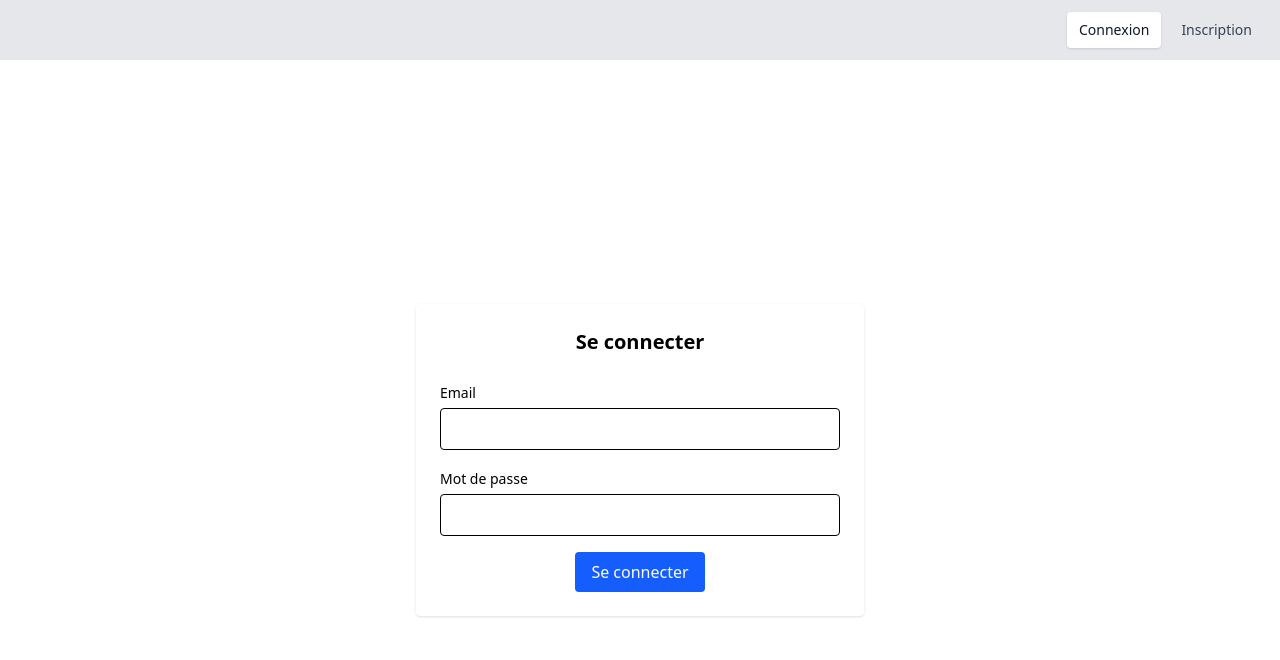
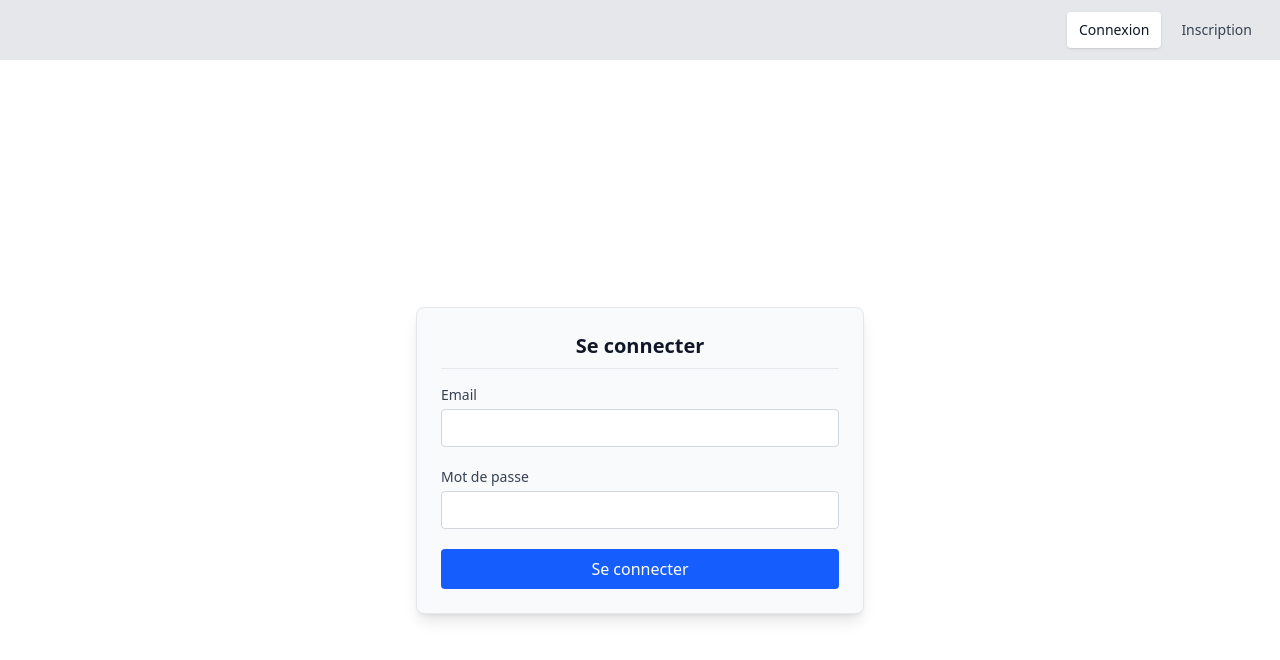
Before and after one commit to PaulDelamare/Task-Manager, a React (Vite) app: page /login in a window 1280 px wide. Shown: the top 660 px of the page. Built offline with nearby package versions, Linux system fonts and the light colour scheme; no server answers.

Commit message:
Amélioration des composants de formulaire : ajout de la gestion des erreurs et mise à jour du style des éléments d'entrée.

```diff
--- a/src/components/form/Form.tsx
+++ b/src/components/form/Form.tsx
@@ -1,24 +1,43 @@
 import React, { useEffect } from 'react';
 import { toast } from 'react-toastify';
 
-const Form = ({ children, serverError, handleSubmit, onSubmit }: { children: React.ReactNode, serverError: string | null, handleSubmit: any, onSubmit: any }) => {
-
+const Form = ({
+    children,
+    serverError,
+    handleSubmit,
+    onSubmit,
+    title = 'Se connecter'
+}: {
+    children: React.ReactNode;
+    serverError: string | null;
+    handleSubmit: any;
+    onSubmit: any;
+    title?: string;
+}) => {
     useEffect(() => {
-
         if (serverError) {
             toast.error(serverError);
         }
     }, [serverError]);
 
     return (
-        <form onSubmit={handleSubmit(onSubmit)} className="w-full max-w-md bg-white p-6 rounded shadow flex flex-col gap-2 items-center">
-            <h2 className="text-xl font-bold mb-4">Se connecter</h2>
+        <form
+            onSubmit={handleSubmit(onSubmit)}
+            className="w-full max-w-md bg-gray-50 dark:bg-gray-900 text-gray-900 dark:text-gray-100 p-6 rounded-lg border border-gray-200 dark:border-gray-700 shadow-lg flex flex-col gap-4 items-stretch"
+        >
+            <h2 className="w-full text-xl font-semibold text-center pb-2 border-b border-gray-200 dark:border-gray-700">
+                {title}
+            </h2>
 
-            {children}
+            <div className="w-full flex flex-col gap-3">{children}</div>
 
-            {serverError && <div className="text-red-600 mb-3 text-center">{serverError}*</div>}
+            {serverError && (
+                <div className="text-red-600 text-center text-sm font-medium">
+                    {serverError}*
+                </div>
+            )}
         </form>
-    )
-}
+    );
+};
 
-export default Form
+export default Form;
--- a/src/components/form/Input.tsx
+++ b/src/components/form/Input.tsx
@@ -1,26 +1,41 @@
 import type { FieldError, FieldErrors, UseFormRegister } from 'react-hook-form';
 
-const Input = ({ type, register, errors, name, label }:
-    {
-        type: string,
-        register: UseFormRegister<any>,
-        errors: FieldErrors<any>,
-        name: string,
-        label: string
-    }) => {
-
-    const errorMessage = (errors[name] as FieldError | undefined)?.message;
+const Input = ({
+    type,
+    register,
+    errors,
+    name,
+    label
+}: {
+    type: string;
+    register: UseFormRegister<any>;
+    errors: FieldErrors<any>;
+    name: string;
+    label: string;
+}) => {
+    const fieldError = errors[name] as FieldError | undefined;
+    const hasError = Boolean(fieldError);
+    const errorMessage = fieldError?.message;
 
     return (
-        <div className='w-full'>
+        <div className="w-full">
+            <label className="block mb-2 text-sm font-medium text-gray-700 dark:text-gray-200">
+                <span>{label}</span>
+                <input
+                    type={type}
+                    {...register(name)}
+                    className={`block w-full mt-1 rounded border px-3 py-2 transition focus:outline-none focus:ring-2 focus:ring-indigo-500 dark:focus:ring-indigo-400 ${
+                        hasError
+                            ? 'border-red-500 dark:border-red-400 bg-red-50 dark:bg-red-900/30 text-red-700 dark:text-red-200'
+                            : 'border-gray-300 dark:border-gray-600 bg-white dark:bg-gray-800 text-gray-900 dark:text-gray-100 placeholder-gray-400 dark:placeholder-gray-500'
+                    }`}
+                />
+            </label>
+            {hasError && (
+                <p className="text-sm text-red-600 dark:text-red-400 mt-1">{errorMessage}</p>
+            )}
+        </div>
+    );
+};
 
-            <label className="block mb-2">
-                <span className="text-sm">{label}</span>
-                <input type={type} {...register(name)} className="block w-full mt-1 p-2 border rounded" />
-                {errors[name] && <p className="text-red-600 text-sm mt-1">{errorMessage}</p>}
-            </label>
-        </div>
-    )
-}
-
-export default Input
+export default Input;
```
